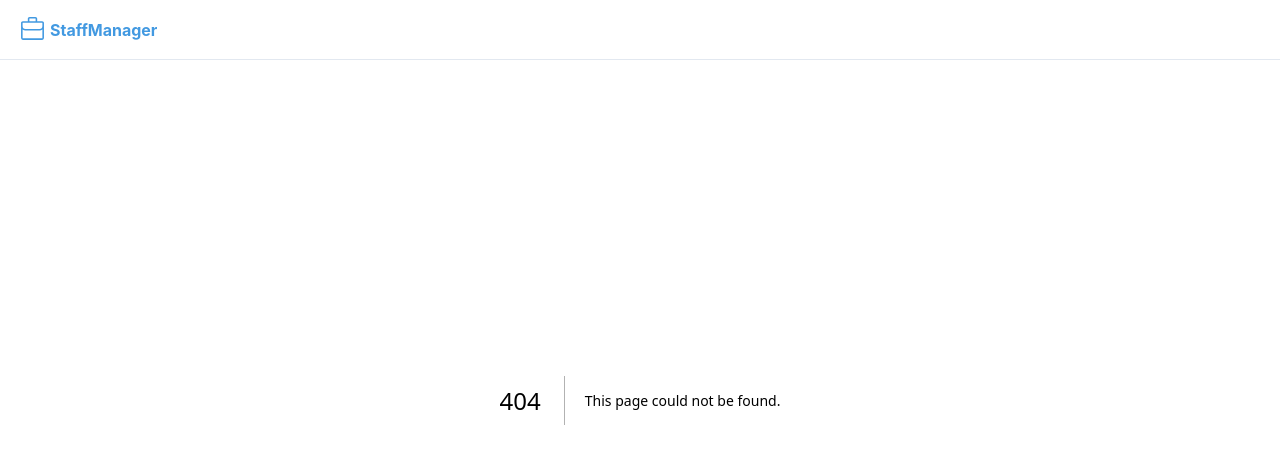
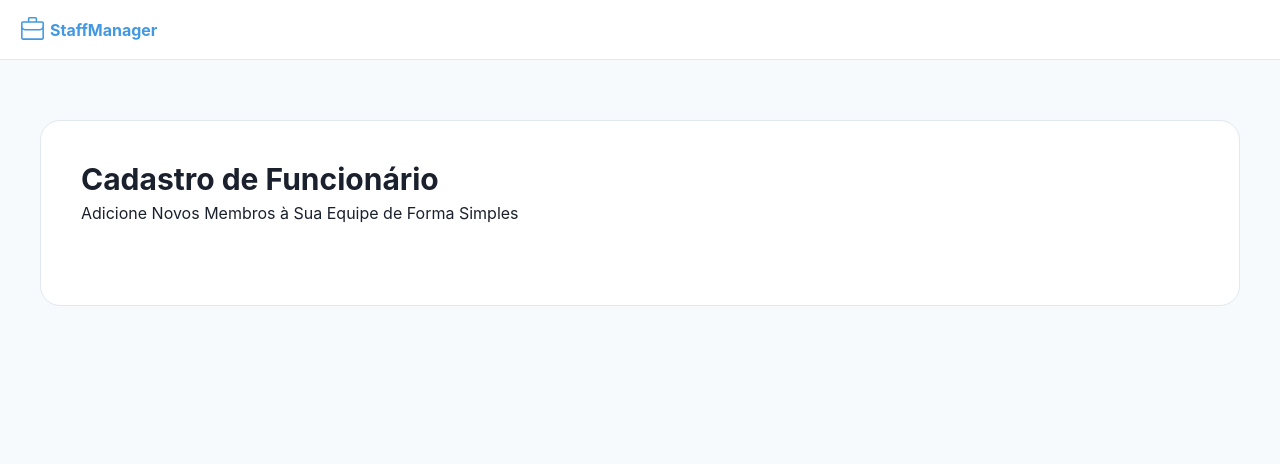
Before and after one commit to Oliveira-86/rbr_digital_test, a Next.js app in the folder frontend/: page /cadastro in a window 1280 px wide. Before the commit this address had no page. Shown: the top 464 px of the page. Built offline with nearby package versions, Linux system fonts and the light colour scheme.

Commit message:
create card componente and cadastro page

```diff
--- /dev/null
+++ b/frontend/src/app/cadastro/page.tsx
@@ -0,0 +1,15 @@
+'use client';
+
+import React from 'react';
+import Card from '@/components/Card';
+
+export default function Cadastro() {
+  return (
+    <Card
+      title="Cadastro de Funcionário"
+      subtitle="Adicione Novos Membros à Sua Equipe de Forma Simples"
+    >
+      <></>
+    </Card>
+  );
+}
--- /dev/null
+++ b/frontend/src/components/Card.tsx
@@ -0,0 +1,56 @@
+import { Box, Flex, Spinner } from '@chakra-ui/react';
+import React from 'react';
+import TitleAndSubTitle from './TitleAndSubTitle';
+
+export default function Card({
+  children,
+  title,
+  subtitle,
+  isLoading,
+}: {
+  children: React.ReactNode;
+  title: string;
+  subtitle: string;
+  isLoading?: boolean;
+}) {
+  return (
+    <Box
+      w="100%"
+      bg="gray.50"
+      py={120}
+      px={['20px', '25px', '30px', '35px', '40px']}
+    >
+      <Box
+        p={['20px', '25px', '30px', '35px', '40px']}
+        w="100%"
+        h="auto"
+        bg="white"
+        borderRadius={20}
+        borderWidth={1}
+        borderColor="gray.200"
+      >
+        <TitleAndSubTitle title={title} subtitle={subtitle} />
+        {children}
+      </Box>
+      {isLoading && (
+        <Flex
+          display={'flex'}
+          align={'center'}
+          justify={'center'}
+          position={'absolute'}
+          inset={0}
+          w={'100vw'}
+          h={'100vh'}
+        >
+          <Spinner
+            thickness="4px"
+            speed="0.65s"
+            emptyColor="gray.200"
+            color="blue.500"
+            size="xl"
+          />
+        </Flex>
+      )}
+    </Box>
+  );
+}
```
Also changed, not shown: frontend/src/app/dashboard/page.tsx (+8 -41 lines).
